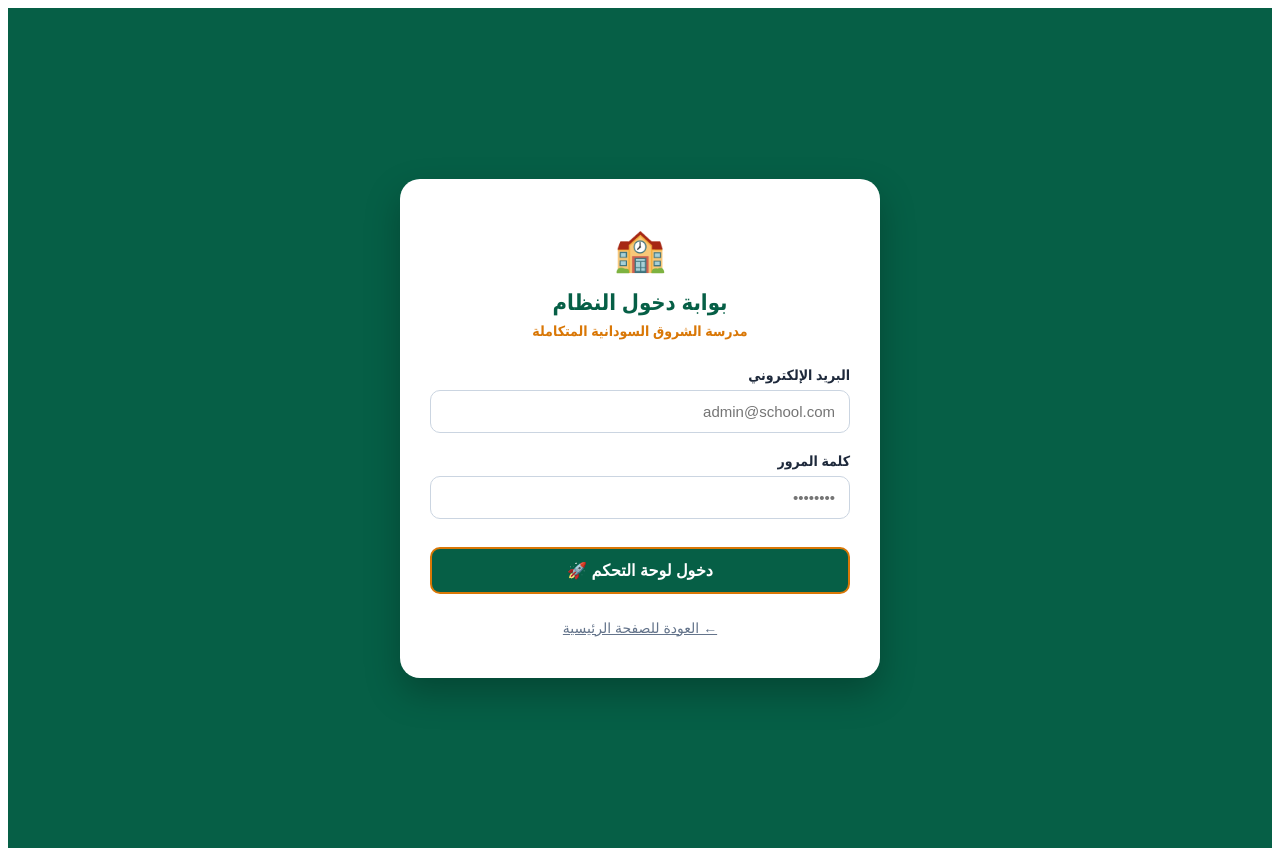
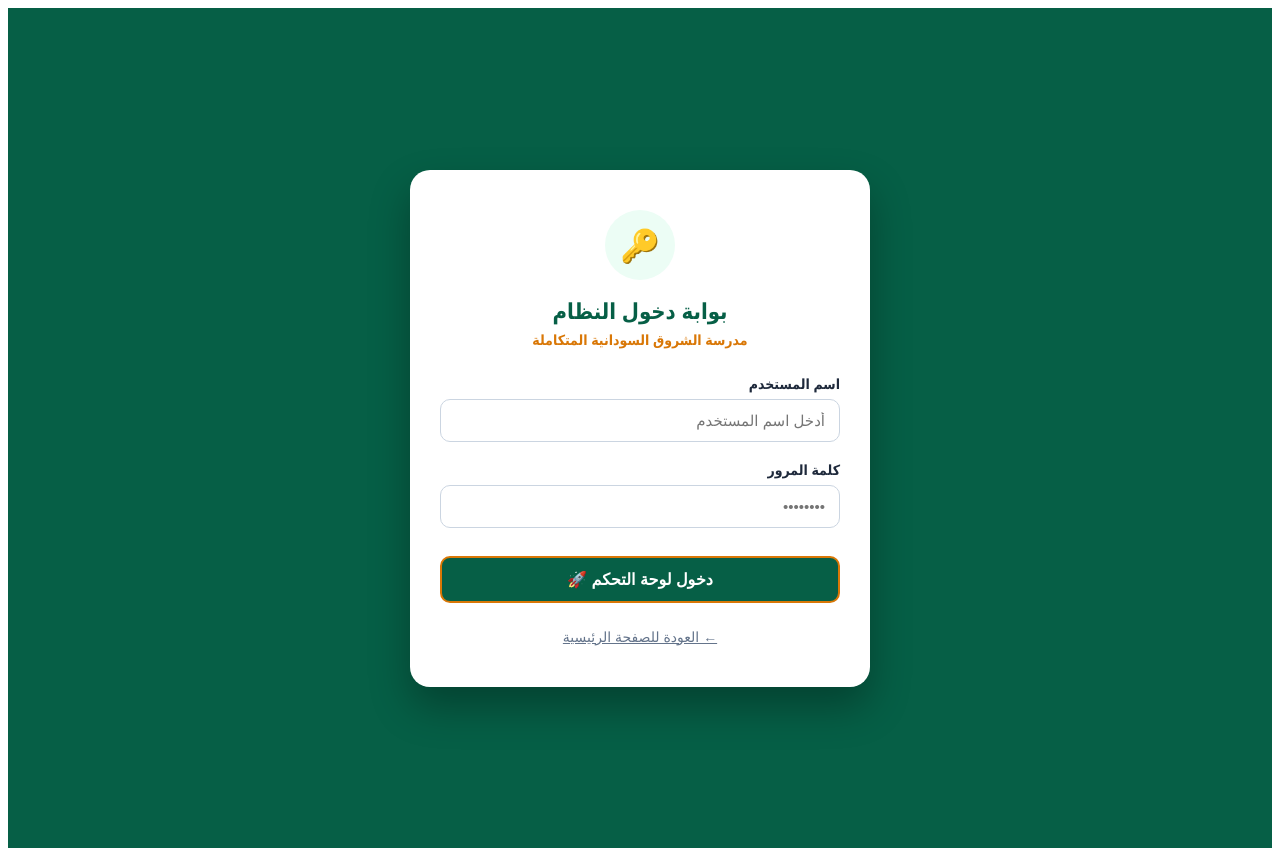
Before and after one commit to osman55-design/alshoruk-school, a React (Vite) app: page / in a window 1280 px wide. Both pictures are taken after a click on the button "🔑 بوابة النظام". Built offline with nearby package versions, Linux system fonts and the light colour scheme; no server answers; the database is empty.

Commit message:
Replace email login with username login

```diff
--- a/src/App.jsx
+++ b/src/App.jsx
@@ -7,8 +7,8 @@ export default function App() {
   const [currentPage, setCurrentPage] = useState('landing');
   const [currentUser, setCurrentUser] = useState(null);
 
-  // حالات تسجيل الدخول
-  const [email, setEmail] = useState('');
+  // حالات تسجيل الدخول باسم المستخدم وكلمة المرور
+  const [username, setUsername] = useState('');
   const [password, setPassword] = useState('');
   const [loginError, setLoginError] = useState('');
 
@@ -17,12 +17,12 @@ export default function App() {
     e.preventDefault();
     setLoginError('');
 
-    if (email && password) {
+    if (username.trim() && password.trim()) {
       // إسناد صلاحية الآدمن والمستخدم
-      setCurrentUser({ email, role: 'admin' });
+      setCurrentUser({ username, role: 'admin' });
       setCurrentPage('admin');
     } else {
-      setLoginError('الرجاء إدخال البريد الإلكتروني وكلمة المرور');
+      setLoginError('الرجاء إدخال اسم المستخدم وكلمة المرور');
     }
   };
 
@@ -45,7 +45,7 @@ export default function App() {
       <div style={loginStyles.pageContainer}>
         <div style={loginStyles.card}>
           <div style={loginStyles.header}>
-            <span style={{ fontSize: '42px' }}>🏫</span>
+            <div style={loginStyles.iconCircle}>🔑</div>
             <h2 style={loginStyles.title}>بوابة دخول النظام</h2>
             <p style={loginStyles.subtitle}>مدرسة الشروق السودانية المتكاملة</p>
           </div>
@@ -54,14 +54,14 @@ export default function App() {
 
           <form onSubmit={handleLoginSubmit} style={loginStyles.form}>
             <div style={loginStyles.inputGroup}>
-              <label style={loginStyles.label}>البريد الإلكتروني</label>
+              <label style={loginStyles.label}>اسم المستخدم</label>
               <input
-                type="email"
+                type="text"
                 required
-                value={email}
-                onChange={(e) => setEmail(e.target.value)}
+                value={username}
+                onChange={(e) => setUsername(e.target.value)}
                 style={loginStyles.input}
-                placeholder="admin@school.com"
+                placeholder="أدخل اسم المستخدم"
               />
             </div>
 
@@ -98,7 +98,7 @@ export default function App() {
   return <LandingPage goToLogin={() => setCurrentPage('login')} />;
 }
 
-// تنسيقات صفحة تسجيل الدخول المستقلة
+// تنسيقات صفحة تسجيل الدخول
 const loginStyles = {
   pageContainer: {
     minHeight: '100vh',
@@ -115,16 +115,30 @@ const loginStyles = {
     borderRadius: '20px',
     padding: '40px 30px',
     width: '100%',
-    maxWidth: '420px',
-    boxShadow: '0 15px 35px rgba(0,0,0,0.25)',
+    maxWidth: '400px',
+    boxShadow: '0 20px 40px rgba(0,0,0,0.3)',
     textAlign: 'center',
   },
   header: {
     marginBottom: '25px',
+    display: 'flex',
+    flexDirection: 'column',
+    alignItems: 'center',
+  },
+  iconCircle: {
+    width: '70px',
+    height: '70px',
+    backgroundColor: '#ecfdf5',
+    borderRadius: '50%',
+    display: 'flex',
+    alignItems: 'center',
+    justifyContent: 'center',
+    fontSize: '32px',
+    marginBottom: '10px',
   },
   title: {
     color: '#065f46',
-    margin: '10px 0 5px 0',
+    margin: '5px 0',
     fontSize: '22px',
     fontWeight: 'bold',
   },
@@ -165,6 +179,8 @@ const loginStyles = {
     border: '1px solid #cbd5e1',
     fontSize: '15px',
     outline: 'none',
+    boxSizing: 'border-box',
+    width: '100%',
   },
   loginBtn: {
     backgroundColor: '#065f46',
```
